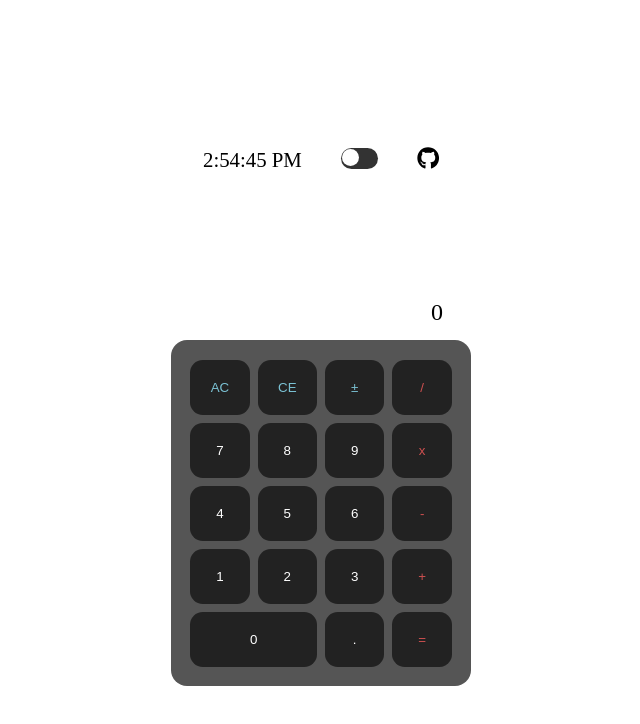
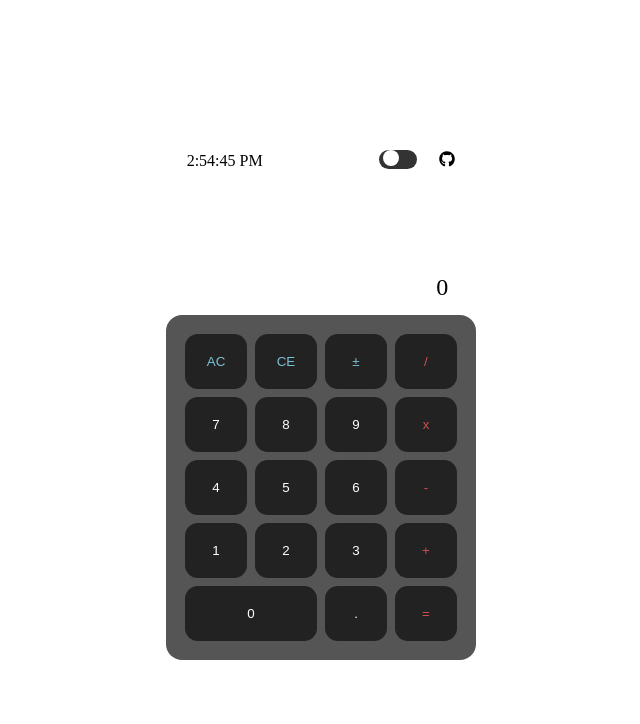
Before and after one commit to m-dennisgocong/my-calculator, a React (Vite) app: page / in a window 1280 px wide. Shown: the top 724 px of the page, without its empty margins (319-959 px from the left). Built offline with nearby package versions, Linux system fonts and the light colour scheme.

Commit message:
refactor: use grid instead of flex

```diff
--- a/src/App.css
+++ b/src/App.css
@@ -1,35 +1,37 @@
 header{
-    display: flex;
+    display: grid;
     align-items: center;
-    justify-content: space-between;
-    width: 300px;
-    padding: 2em;
+    grid-template-columns: 5fr 1fr 1fr;
+    width: 100%;
+    padding: .6em 1.3em .5em;
 }
 .switch-theme{
     position: relative;
-    height: 1.3rem;
-    width: 2.3rem;
+    height: 1.2rem;
+    width: 2.4rem;
+    justify-self: end;
     background-color: #333;
     border-radius: 1.5em;
     cursor: pointer;
 }
 .circle{
-    height: 1.1rem;
-    width: 1.1rem;
+    height: 1rem;
+    width: 1rem;
     background-color: #fff;
     border-radius: 2rem;
     position: absolute;
     top: .9px;
-    left: 1px;
+    left: 4px;
     cursor: pointer;
 }
 
 #github-logo{
-    font-size: 1.4rem;
+    justify-self: end;
+    /* font-size: 1.4rem; */
 }
 
 time{
     position: relative;
-    font-size: 1.3rem;
+    /* font-size: 1.3rem; */
     top: 2px;
 }
```
